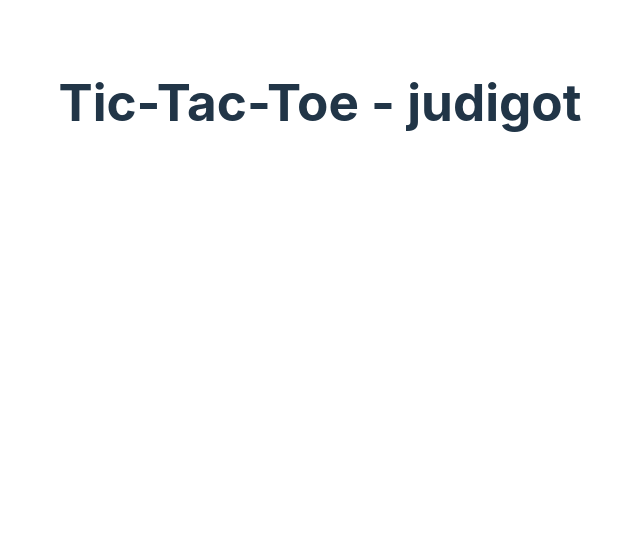
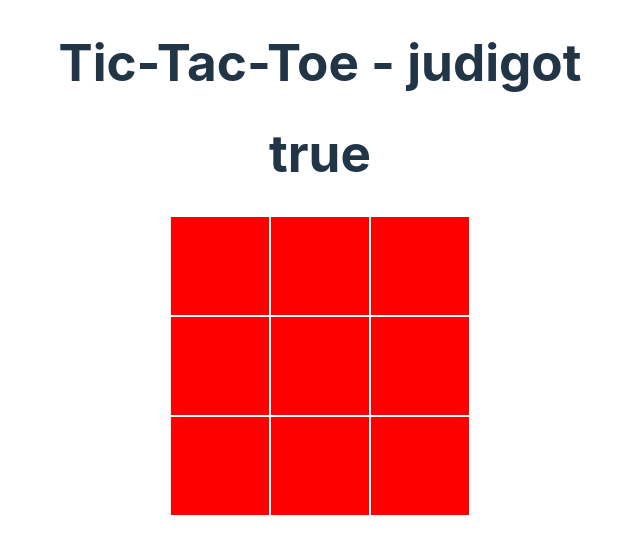
Before and after one commit to judigot/tictactoe, a React (Vite) app: page / in a window 1280 px wide. Shown: the top 554 px of the page, without its empty margins (320-960 px from the left). Built offline with nearby package versions, Linux system fonts and the light colour scheme.

Commit message:
Feat: Style & render tictactoe board

```diff
--- a/src/App.css
+++ b/src/App.css
@@ -1,6 +1,18 @@
 #root {
-  max-width: 1280px;
-  margin: 0 auto;
-  padding: 2rem;
+  max-width: max-content;
+  margin: auto;
   text-align: center;
 }
+
+#gridContainer {
+  display: inline-block;
+}
+
+#gridBox {
+  display: grid;
+  /* -ms-transform: translateY(-50%);
+  transform: translateY(-50%); */
+  max-width: min-content;
+  grid-template-columns: repeat(3, 100px);
+  grid-template-rows: repeat(3, 100px);
+}
--- a/src/App.tsx
+++ b/src/App.tsx
@@ -1,9 +1,27 @@
+import React from "react";
+
 import "./App.css";
+import Grid from "./components/Grid";
 
 function App() {
+  const [turn, setTurn] = React.useState<boolean>(true);
   return (
     <>
       <h1>Tic-Tac-Toe - judigot</h1>
+      <h1>{turn.toString()}</h1>
+      <div id="gridContainer">
+        <div
+          id="gridBox"
+          style={{ backgroundColor: "red", position: "relative" }}
+          onClick={() => {
+            setTurn(!turn);
+          }}
+        >
+          {[...Array(9)].map((element, i) => {
+            return <Grid index={i + 1} />;
+          })}
+        </div>
+      </div>
     </>
   );
 }
--- /dev/null
+++ b/src/components/Grid.tsx
@@ -0,0 +1,26 @@
+import React from "react";
+
+interface Props {
+  index: number;
+}
+
+export default function Grid({ index }: Props): JSX.Element {
+  const [isClicked, setIsClicked] = React.useState<boolean>(false);
+
+  const handleClick = (index: number) => {
+    index;
+    setIsClicked(true);
+  };
+  return (
+    <div
+      style={{ border: "1px solid white" }}
+      onClick={() => {
+        handleClick(index);
+      }}
+    >
+      {isClicked && <div>❌</div>}
+
+      {/* <div>⭕</div> */}
+    </div>
+  );
+}
--- /dev/null
+++ b/src/components/index.tsx
@@ -0,0 +1 @@
+export { default as Component } from "./Grid";
```
